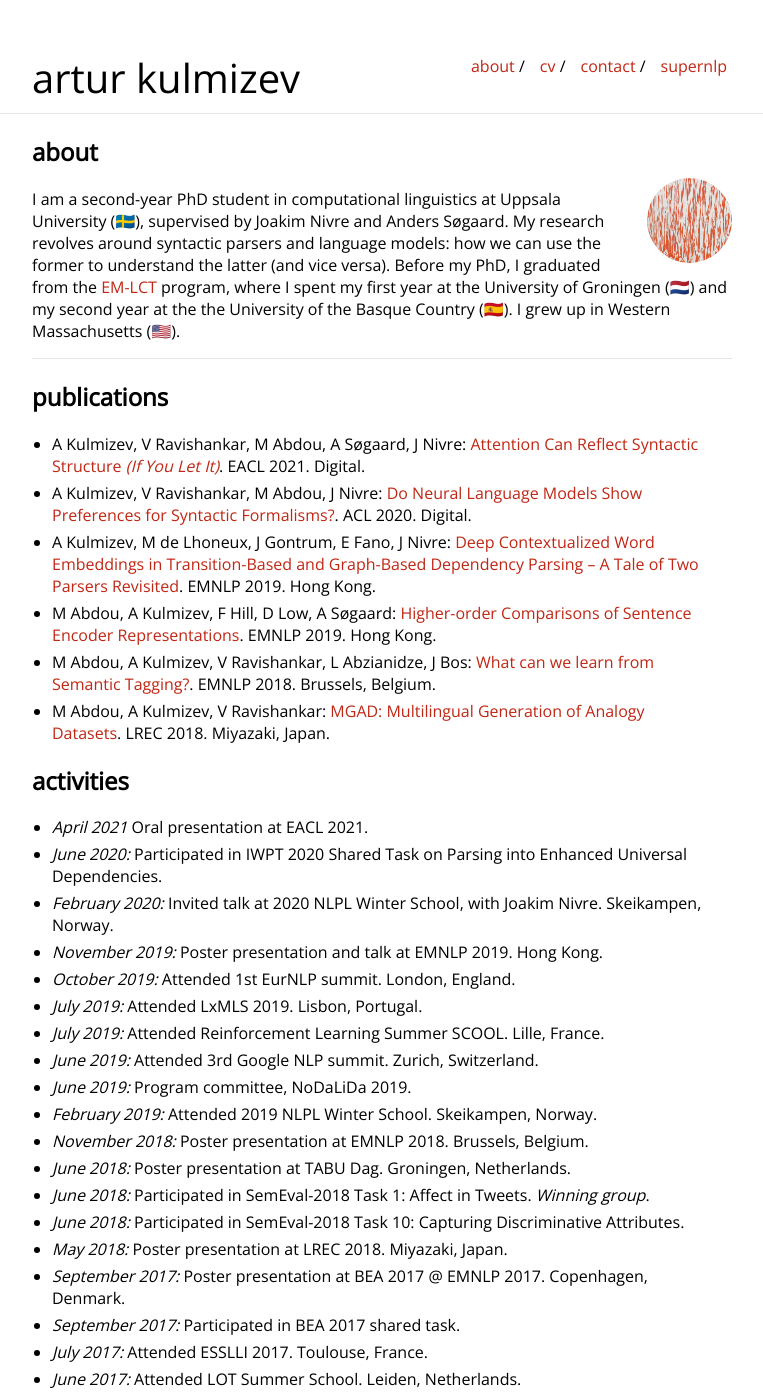
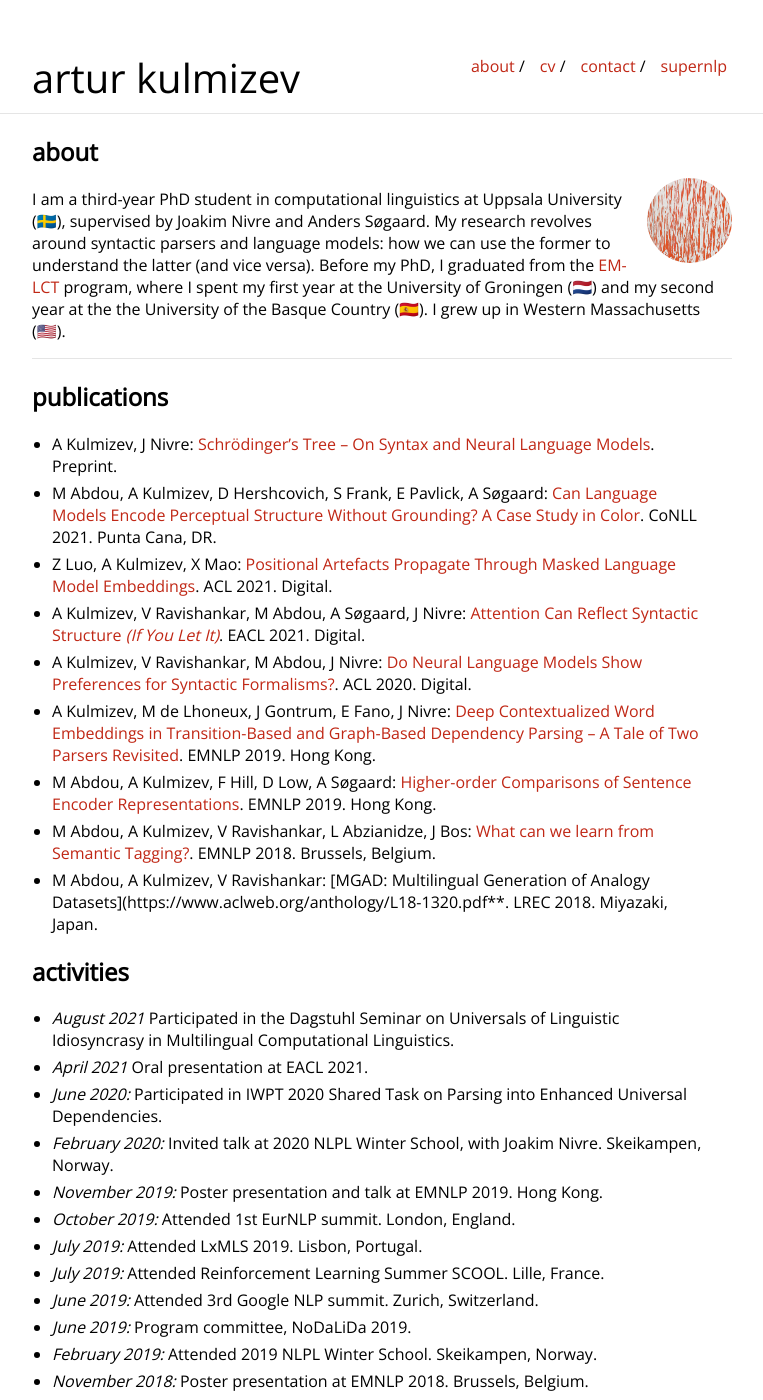
Before and after one commit to rutrastone/rutrastone.github.io, a Jekyll site: the page built from index.md, in a window 1280 px wide and 1400 px high. Shown: the whole window, without its empty margins (258-1021 px from the left). Built offline with Jekyll 4.4.1, drawn with Linux system fonts in a browser that asks for light colours; our own code applies the rules of GitHub Pages for plain Markdown files.

Commit message:
first update in a while

```diff
--- a/index.md
+++ b/index.md
@@ -6,27 +6,24 @@ layout: default
 
 <img class="profile-picture" src="eastside_red.jpg">
 
-I am a second-year PhD student in computational linguistics at Uppsala University (🇸🇪), supervised by Joakim Nivre and Anders Søgaard. My research revolves around syntactic parsers and language models: how we can use the former to understand the latter (and vice versa). Before my PhD, I graduated from the [EM-LCT](https://lct-master.org/) program, where I spent my first year at the University of Groningen (🇳🇱) and my second year at the the University of the Basque Country (🇪🇸). I grew up in Western Massachusetts (🇺🇸).
-
-<!-- Hello! I am a computational linguist from Western Massachusetts, USA. I'm currently a first-year PhD student at Uppsala University (🇸🇪), where I focus on multilingual morphosyntatic parsing under the supervision of Joakim Nivre. Before starting my PhD, I graduated from the [EM-LCT](https://lct-master.org/) program, where I spent my first year at the University of Groningen (🇳🇱) and my second year at the the University of the Basque Country (🇪🇸). I wrote my Master's thesis about the utility of multilingual word embeddings in transfer learning, supervised by Eneko Agirre and Gertjan van Noord. -->
-
-<!-- ## research Interests -->
-
-<!-- In general, I am interested in all things concerning cross-lingual, multi-task, and transfer learning - especially when applied to low-resource languages and scenarios. I am also into multilingual word and sentence representations (embeddings, I guess). On occasion, I dabble in computational sociolinguistics.  -->
+I am a third-year PhD student in computational linguistics at Uppsala University (🇸🇪), supervised by Joakim Nivre and Anders Søgaard. My research revolves around syntactic parsers and language models: how we can use the former to understand the latter (and vice versa). Before my PhD, I graduated from the [EM-LCT](https://lct-master.org/) program, where I spent my first year at the University of Groningen (🇳🇱) and my second year at the the University of the Basque Country (🇪🇸). I grew up in Western Massachusetts (🇺🇸).
 
 
 ---
 
 ## publications
+* A Kulmizev, J Nivre: [Schrödinger's Tree -- On Syntax and Neural Language Models](https://arxiv.org/pdf/2110.08887.pdf). Preprint.
+* M Abdou, A Kulmizev, D Hershcovich, S Frank, E Pavlick, A Søgaard: [Can Language Models Encode Perceptual Structure Without Grounding? A Case Study in Color](https://arxiv.org/pdf/2109.06129.pdf). CoNLL 2021. Punta Cana, DR.
+* Z Luo, A Kulmizev, X Mao: [Positional Artefacts Propagate Through Masked Language Model Embeddings](https://aclanthology.org/2021.acl-long.413.pdf). ACL 2021. Digital.
 * A Kulmizev, V Ravishankar, M Abdou, A Søgaard, J Nivre: [Attention Can Reflect Syntactic Structure _(If You Let It)_](https://www.aclweb.org/anthology/2021.eacl-main.264.pdf). EACL 2021. Digital.
 * A Kulmizev, V Ravishankar, M Abdou, J Nivre: [Do Neural Language Models Show Preferences for Syntactic Formalisms?](https://www.aclweb.org/anthology/2020.acl-main.375.pdf). ACL 2020. Digital.
 * A Kulmizev, M de Lhoneux, J Gontrum, E Fano, J Nivre: [Deep Contextualized Word Embeddings in Transition-Based and Graph-Based Dependency Parsing -- A Tale of Two Parsers Revisited](https://www.aclweb.org/anthology/D19-1277.pdf). EMNLP 2019. Hong Kong.
 * M Abdou, A Kulmizev, F Hill, D Low, A Søgaard: [Higher-order Comparisons of Sentence Encoder Representations](https://www.aclweb.org/anthology/D19-1593.pdf). EMNLP 2019. Hong Kong.
 * M Abdou, A Kulmizev, V Ravishankar, L Abzianidze, J Bos: [What can we learn from Semantic Tagging?](https://www.aclweb.org/anthology/D18-1526.pdf). EMNLP 2018. Brussels, Belgium.
-* M Abdou, A Kulmizev, V Ravishankar: [MGAD: Multilingual Generation of Analogy Datasets](https://www.aclweb.org/anthology/L18-1320.pdf). LREC 2018. Miyazaki, Japan.
+* M Abdou, A Kulmizev, V Ravishankar: [MGAD: Multilingual Generation of Analogy Datasets](https://www.aclweb.org/anthology/L18-1320.pdf**. LREC 2018. Miyazaki, Japan.
 
 ## activities
-
+* *August 2021* Participated in the Dagstuhl Seminar on Universals of Linguistic Idiosyncrasy in Multilingual Computational Linguistics.
 * *April 2021* Oral presentation at EACL 2021.
 * *June 2020:* Participated in IWPT 2020 Shared Task on Parsing into Enhanced Universal Dependencies.
 * *February 2020:* Invited talk at 2020 NLPL Winter School, with Joakim Nivre. Skeikampen, Norway.
```
Also changed, not shown: 1 other file.
